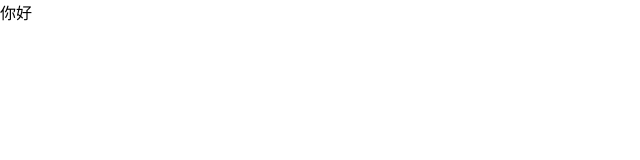
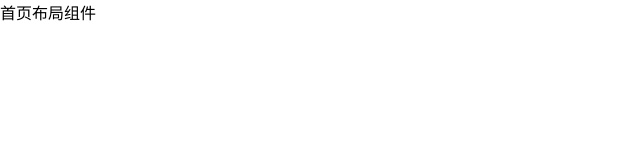
Before and after one commit to 631916165/admin_login, a React (Create React App) app: page /home in a window 1280 px wide. Shown: the top 160 px of the page, without its empty margins (0-640 px from the left). Built offline with nearby package versions, Linux system fonts and the light colour scheme; the HTML template or start-up script is replaced by a standard one.

Commit message:
项目搭建-配置路由

```diff
--- a/package.json
+++ b/package.json
@@ -8,6 +8,7 @@
     "@testing-library/user-event": "^13.5.0",
     "react": "^18.2.0",
     "react-dom": "^18.2.0",
+    "react-router-dom": "^5.2.0",
     "react-scripts": "5.0.1",
     "web-vitals": "^2.1.4"
   },
--- a/src/App.js
+++ b/src/App.js
@@ -1,7 +1,24 @@
+import {BrowserRouter as Router,Route,Switch} from 'react-router-dom'
+import Home from './pages/Layout'
+import Login from './pages/Login'
+import Wufa from './pages/Wufa'
 
 function App() {
   return (
-    <div>你好</div>
+    <Router>
+      <div className='App'>
+        {/* <Link to="/login">登录</Link>
+        <Link to="/home">首页</Link> */}
+
+        {/* 配置路由规则 */}
+        <Switch>
+          <Route path="/home" component={Home}></Route>
+          <Route path="/login" component={Login}></Route>
+          {/* 配置一个404 */}
+          <Route path="/wufa" component={Wufa}></Route>
+        </Switch>
+      </div>
+    </Router>
   );
 }
 
--- /dev/null
+++ b/src/pages/Layout/index.jsx
@@ -0,0 +1,11 @@
+import React,{Component} from "react";
+
+export default class Home extends Component {
+    render() {
+        return (
+            <div>
+                首页布局组件
+            </div>
+        )
+    }
+}
--- /dev/null
+++ b/src/pages/Login/index.jsx
@@ -0,0 +1,7 @@
+import React,{Component} from "react";
+
+export default class Login extends Component {
+    render() {
+        return <div>登录组件</div>
+    }
+}
--- /dev/null
+++ b/src/pages/Wufa/index.jsx
@@ -0,0 +1,7 @@
+import React,{Component} from "react";
+
+export default class Wufa extends Component {
+    render() {
+        return <div><h1>404无法访问</h1></div>
+    }
+}
```
Also changed, not shown: 2 other files (tests, documents, lock files or other folders).
